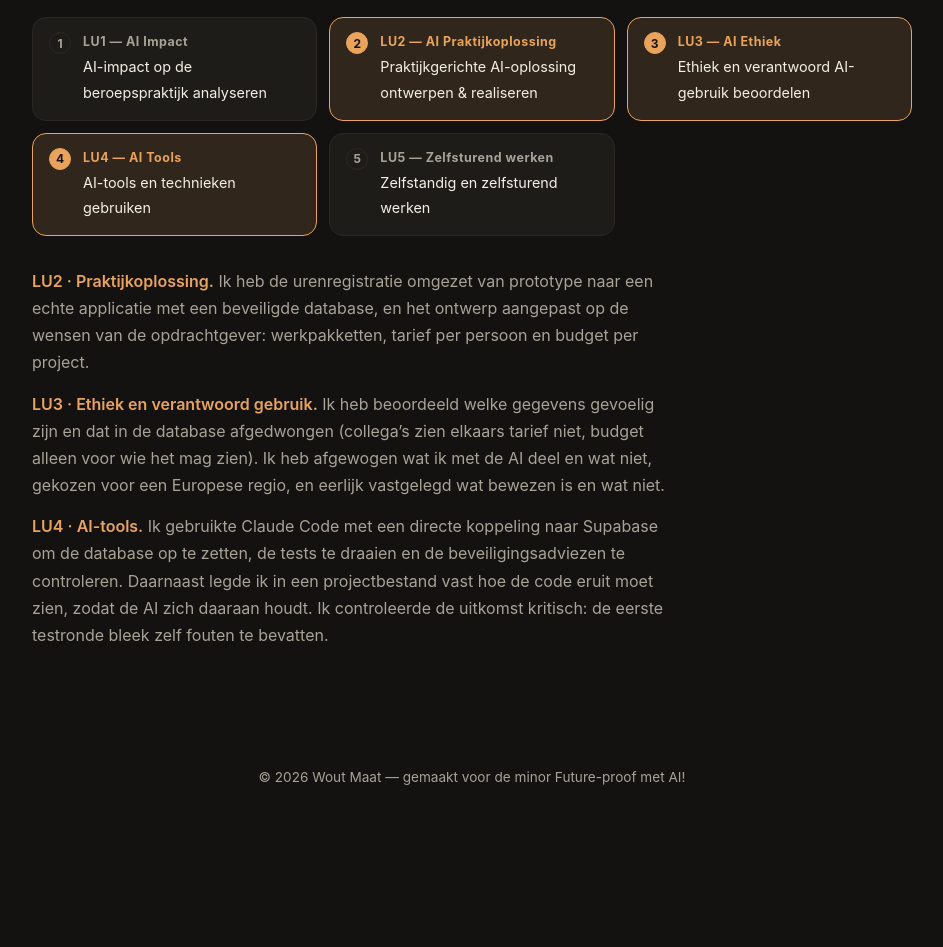
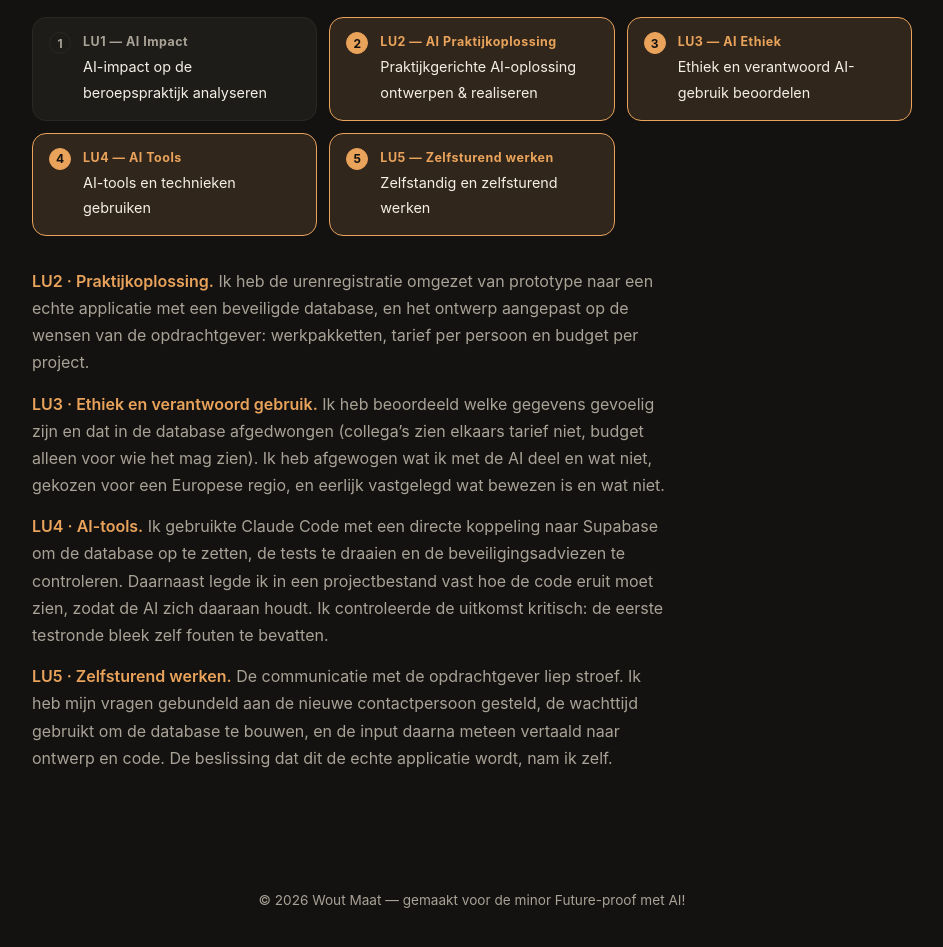
Before and after one commit to WoutMaat/Portfolio-website, a plain HTML site: page projects/sprint-5/index.html in a window 1280 px wide. Shown: the part 4420-5367 px from the top of the page, without its empty margins (168-1111 px from the left). Before the commit the page ends 5270 px from the top, so only its background shows below. Drawn offline with Linux system fonts and the light colour scheme.

Commit message:
Sprint 5: LU5 erbij (LU2, LU3, LU4 en LU5 aangetoond)
Co-Authored-By: Claude Sonnet 5.5 <noreply@anthropic.com>

```diff
--- a/projects/sprint-5/index.html
+++ b/projects/sprint-5/index.html
@@ -156,7 +156,7 @@
 
     <!-- ============ LEERUITKOMSTEN ============
          lu-pill--done = aangetoond; lu-pill--approved erbij zodra een docent het heeft goedgekeurd.
-         Deze sprint: LU2, LU3 en LU4 aangetoond. -->
+         Deze sprint: LU2, LU3, LU4 en LU5 aangetoond. -->
     <section class="section">
       <div class="section__inner reveal">
         <p class="section__label">Leeruitkomsten</p>
@@ -178,7 +178,7 @@
             <span class="lu-pill__mark">4</span>
             <span><span class="lu-pill__code">LU4 — AI Tools</span><span class="lu-pill__label">AI-tools en technieken gebruiken</span></span>
           </div>
-          <div class="lu-pill">
+          <div class="lu-pill lu-pill--done">
             <span class="lu-pill__mark">5</span>
             <span><span class="lu-pill__code">LU5 — Zelfsturend werken</span><span class="lu-pill__label">Zelfstandig en zelfsturend werken</span></span>
           </div>
@@ -202,6 +202,12 @@
             de AI zich daaraan houdt. Ik controleerde de uitkomst kritisch: de eerste testronde bleek zelf
             fouten te bevatten.
           </p>
+          <p>
+            <strong>LU5 · Zelfsturend werken.</strong> De communicatie met de opdrachtgever liep stroef.
+            Ik heb mijn vragen gebundeld aan de nieuwe contactpersoon gesteld, de wachttijd
+            gebruikt om de database te bouwen, en de input daarna meteen vertaald naar ontwerp en code.
+            De beslissing dat dit de echte applicatie wordt, nam ik zelf.
+          </p>
         </div>
       </div>
     </section>
```
